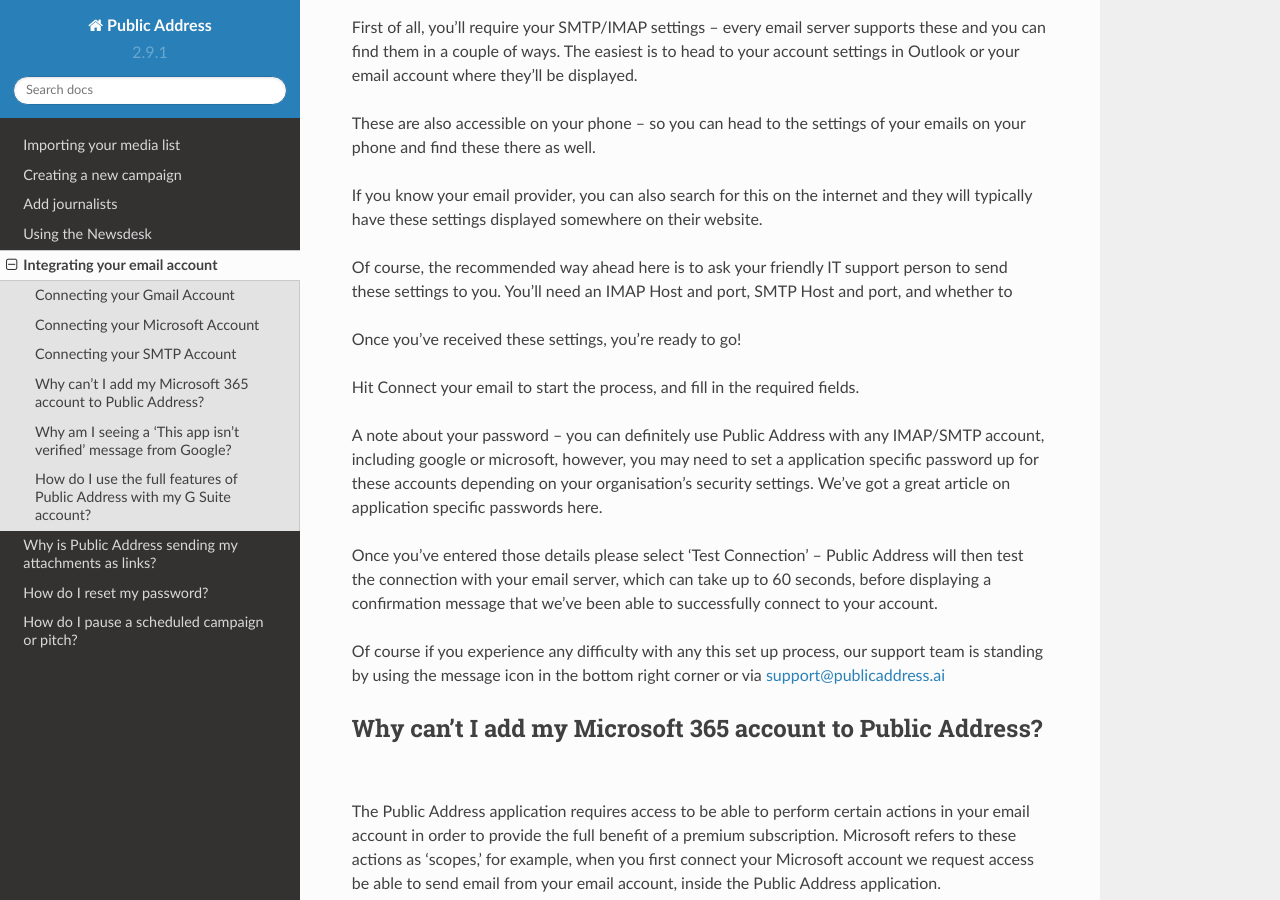
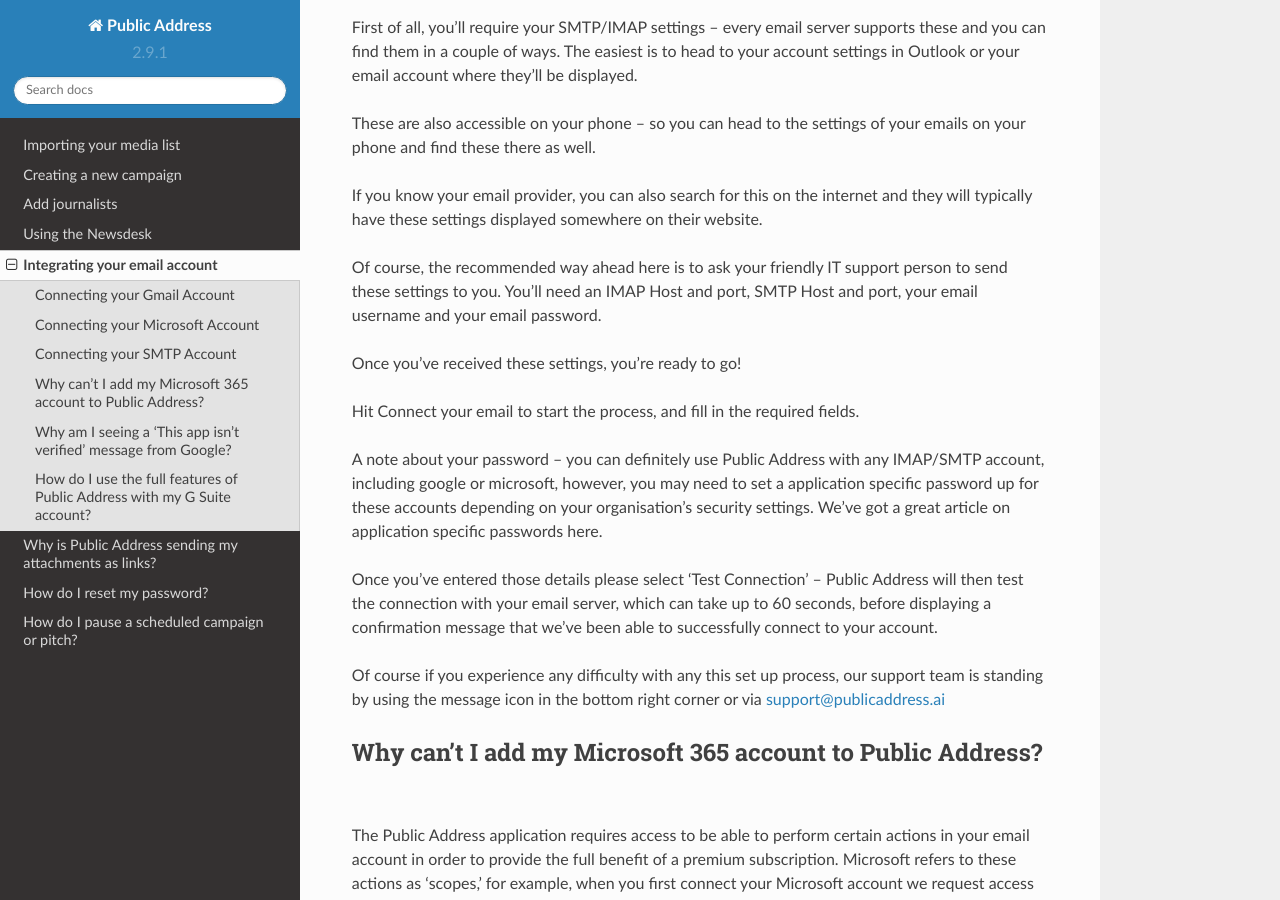
Before and after one commit to Public-Address/docs, a Sphinx documentation site: the page built from docs/source/integration.rst, in a window 1280 px wide and 900 px high, scrolled down 3792 px. Built offline with Sphinx 7.4.7 and the Read the Docs theme 2.0.0, drawn with Linux system fonts in a browser that asks for light colours.

Commit message:
Updated Integration

```diff
--- a/docs/source/integration.rst
+++ b/docs/source/integration.rst
@@ -77,7 +77,7 @@
 
 If you know your email provider, you can also search for this on the internet and they will typically have these settings displayed somewhere on their website.
 
-Of course, the recommended way ahead here is to ask your friendly IT support person to send these settings to you. You’ll need an IMAP Host and port, SMTP Host and port, and whether to
+Of course, the recommended way ahead here is to ask your friendly IT support person to send these settings to you. You’ll need an IMAP Host and port, SMTP Host and port, your email username and your email password.
 
 Once you’ve received these settings, you’re ready to go!
 
```
